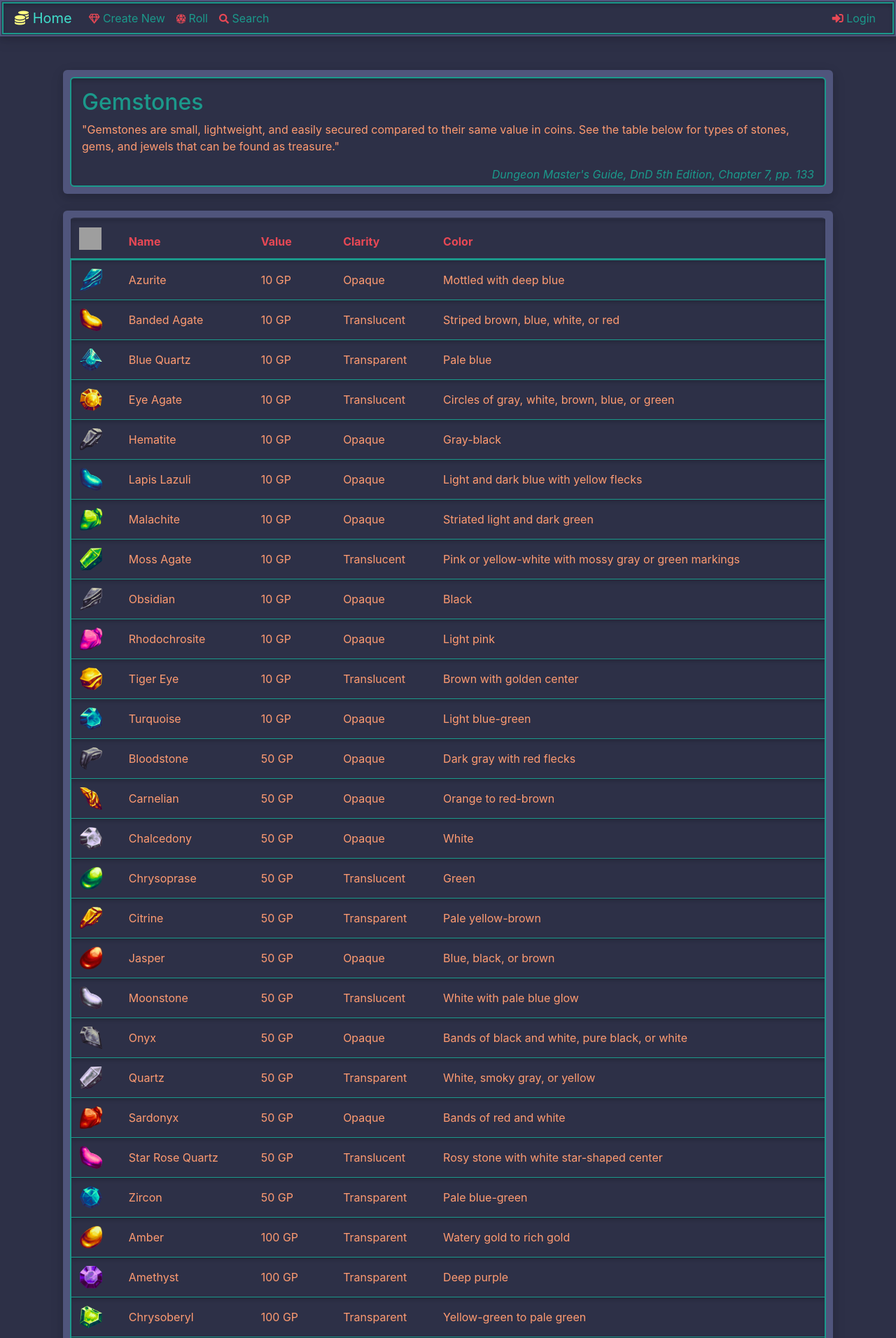
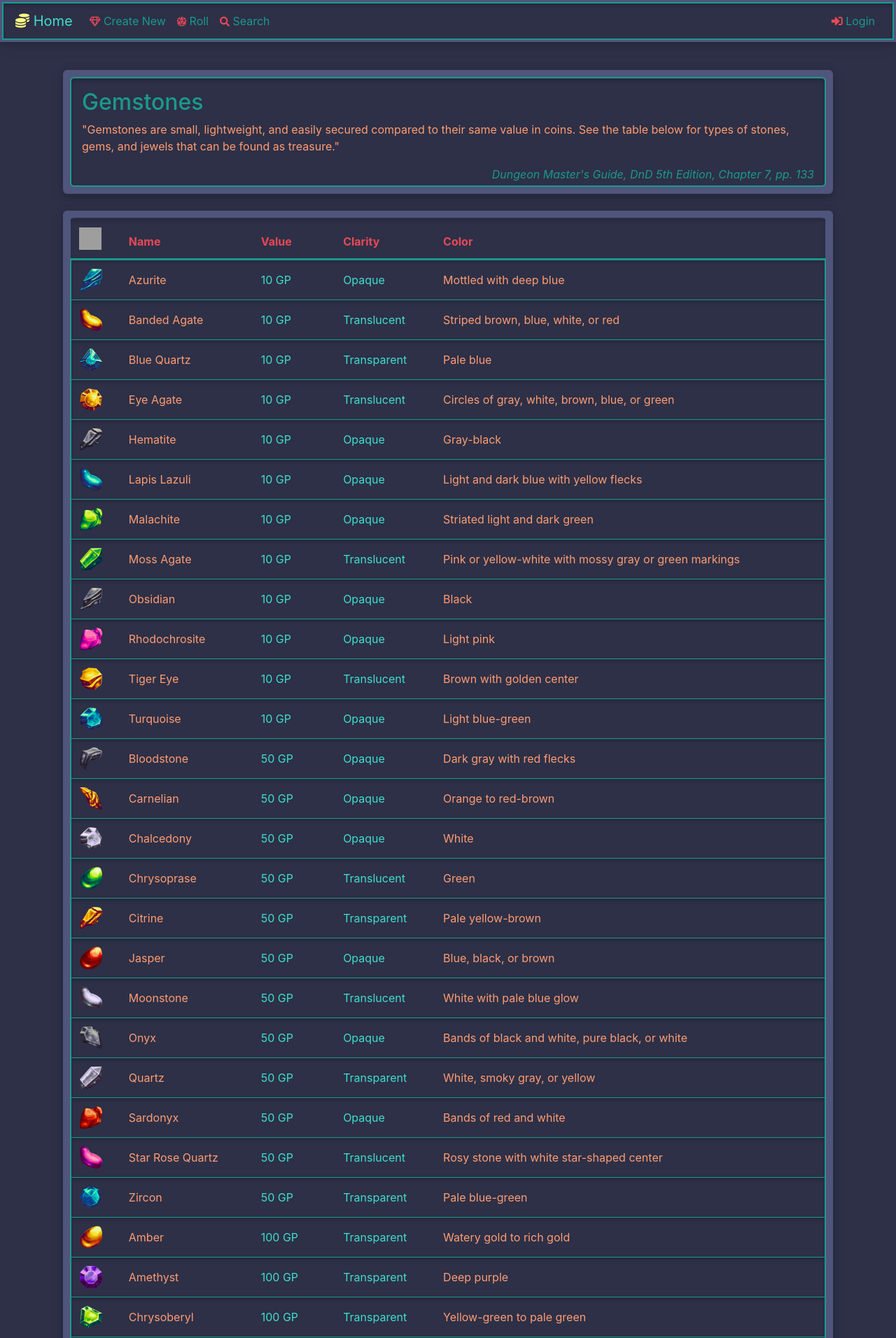
Before and after one commit to Stephanie-Burns/gemstone_roller_demo, a Django app: page /treasure/gemstone/ in a window 1280 px wide. Shown: the top 1912 px of the page at 70% size. Run offline with Django 4.2, Linux system fonts and the light colour scheme; data comes from the database, SQL or seed files in the repository; some libraries are stand-ins or nearby versions; grey boxes are pictures that could not be loaded.

Commit message:
more styles

```diff
--- a/static/css/landing.css
+++ b/static/css/landing.css
@@ -1,20 +1,45 @@
+
+/* === Document Styles === */
+/** {*/
+/*    border: 1px solid red !important;*/
+/*}*/
+
+body {
+    background-color: #2d3047;
+    color: #ff9b71;
+    margin-top: 100px;
+
+}
+
+h1, h2 {
+    color: #1b998b;
+}
+
+strong {
+    color: #e84855;
+}
+
+em {
+    color: #1b998b;
+}
+
 
 /* === Document Wrapper Styles === */
 .outer-content-container {
-    border-radius: 6px;
     background-color: #50557c;
+    box-shadow: 0 4px 8px rgba(0, 0, 0, 0.1), 0 6px 20px rgba(0, 0, 0, 0.1);
     padding: 10px 10px 10px 10px;
     margin: 5px;
-    box-shadow: 0 4px 8px rgba(0, 0, 0, 0.1), 0 6px 20px rgba(0, 0, 0, 0.1);
+    border-radius: 6px;
 }
 
 .inner-content-container {
     color: #ff9b71;
-    border-radius: 6px;
     background-color: #2d3047;
     border: 2px solid #1b998b;
+    box-shadow: inset 0px 4px 6px -1px rgba(0, 0, 0, 0.2);
     padding: 15px 15px 15px 15px;
-    box-shadow: inset 0px 4px 6px -1px rgba(0, 0, 0, 0.2);
+    border-radius: 6px;
 }
 
 .inner-shadow {
@@ -42,17 +67,21 @@ label {
     color: #ff9b71;
 }
 
+td:nth-child(n+3):nth-child(-n+4) {
+    color: #40ddcb;
+}
+
 .gemstone-table {
     border-radius: 6px;
     padding: 2px;
 }
 
 .gemstone-table-container {
-    border-radius: 6px;
     background-color: #50557c;
+    box-shadow: 0 4px 8px rgba(0, 0, 0, 0.1), 0 6px 20px rgba(0, 0, 0, 0.1);
     padding: 15px 15px 1px 15px;
     margin: 5px;
-    box-shadow: 0 4px 8px rgba(0, 0, 0, 0.1), 0 6px 20px rgba(0, 0, 0, 0.1);
+    border-radius: 6px;
 }
 
 .gemstone-tbody {
@@ -73,12 +102,12 @@ label {
 }
 
 .gemstone-tr {
-    cursor: pointer;
-    vertical-align: middle;
     background-color: #2d3047;
     border-left: 2px solid #1b998b;
     border-right: 2px solid #1b998b;
     box-shadow: inset 0px 4px 6px -1px rgba(0, 0, 0, 0.2);
+    cursor: pointer;
+    vertical-align: middle;
 }
 
 .gemstone-tr:hover {
@@ -97,41 +126,19 @@ td {
 }
 
 
-/* === Document Styles === */
-/** {*/
-/*    border: 1px solid red !important;*/
-/*}*/
-
-body {
-    background-color: #2d3047;
-    color: #ff9b71;
-}
-
-h1, h2 {
-    color: #1b998b;
-}
-
-strong {
-    color: #e84855;
-}
-
-em {
-    color: #1b998b;
-}
-
-
 /* === Navbar Styles === */
 .navbar-wrapper {
-    padding: 1px;
+    background-color: #2d3047;
     border: 2px solid #1b998b;
     box-shadow: inset 0px 4px 6px -1px rgba(0, 0, 0, 0.2);
+    padding: 1px;
 }
 
 .custom-navbar {
-    padding: 1px;
-    background-color: #2d3047;
+    background-color: #50557c;
     border: 2px solid #50557c;
     box-shadow: 0 4px 8px rgba(0, 0, 0, 0.1), 0 6px 20px rgba(0, 0, 0, 0.1);
+    padding: 1px;
 }
 
 .custom-navbar-brand, .custom-nav-link {
@@ -165,13 +172,18 @@ em {
 }
 
 ::-webkit-scrollbar-thumb {
-    background-color: #333;
+    background-color: #50557c;
+    border: 1px solid #1b998b;
 }
 
 ::-webkit-scrollbar-thumb:hover {
-    background-color: #555;
+    background-color: #1b998b;
 }
 
 ::-webkit-scrollbar-track {
-    background-color: #1a1a1a;
+    background-color: #2d3047;
+    border: 1px solid #1b998b;
+    padding-top: 60px;
+    border-bottom: none;
+    border-top: none;
 }
--- a/templates/navbar.html
+++ b/templates/navbar.html
@@ -1,7 +1,7 @@
 
-    <nav class="navbar navbar-expand-md custom-navbar mb-5">
+<nav class="navbar fixed-top navbar-expand-md custom-navbar">
     <div class="container-fluid navbar-wrapper">
-            <div class="container-fluid">
+        <div class="container-fluid px-3 py-1">
             <a class="navbar-brand custom-navbar-brand {% if request.resolver_match.url_name == 'gemstone_index' %}custom-active{% endif %}" href="{% url 'treasure:gemstone_index' %}">
                 <i class="fas fa-coins icon-yellow"></i> Home
             </a>
```
Lines whose indentation alone changed are shown as unchanged.
